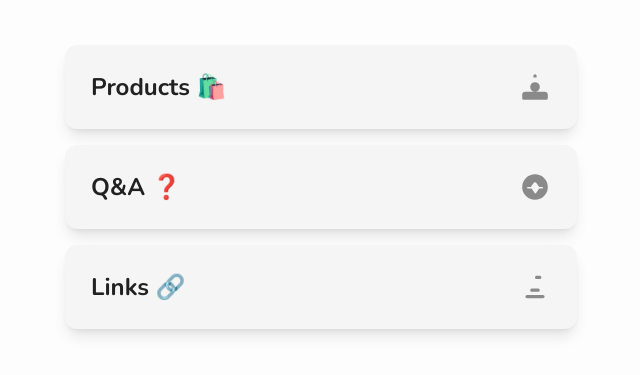
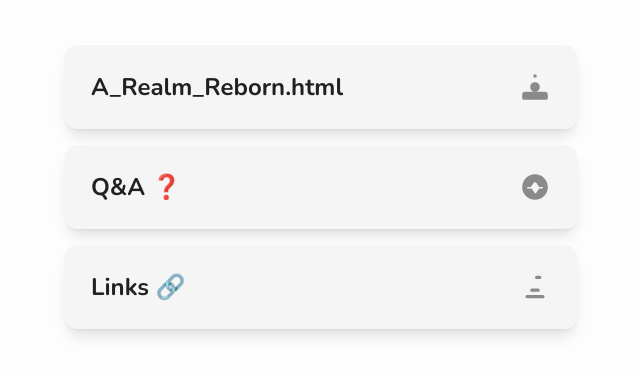
Before and after one commit to Yujin-Reyu/FF14, a plain HTML site: page Main_Page.html in a window 1280 px wide. Shown: the part 287-662 px from the top of the page, without its empty margins (319-959 px from the left). Drawn offline with nearby package versions, Linux system fonts and the light colour scheme.

Commit message:
Update Main_Page.html

```diff
--- a/Main_Page.html
+++ b/Main_Page.html
@@ -45,8 +45,8 @@
 
     <div class="w-full max-w-lg space-y-4">
 
-        <a href="products.html" class="flex items-center justify-between p-6 bg-my-neutral-100 rounded-xl shadow-lg hover:shadow-xl transition-all duration-300 border-2 border-transparent hover:border-my-neutral-300">
-            <h2 class="text-2xl font-bold text-my-neutral-900">Products 🛍️</h2>
+        <a href="A_Realm_Reborn.html.html" class="flex items-center justify-between p-6 bg-my-neutral-100 rounded-xl shadow-lg hover:shadow-xl transition-all duration-300 border-2 border-transparent hover:border-my-neutral-300">
+            <h2 class="text-2xl font-bold text-my-neutral-900">A_Realm_Reborn.html </h2>
             <svg class="w-8 h-8 text-my-neutral-500" fill="currentColor" viewBox="0 0 20 20" xmlns="http://www.w3.org/2000/svg"><path fill-rule="evenodd" d="M10 2a1 1 0 011 1v1h-2V3a1 1 0 011-1zm3 8a3 3 0 11-6 0 3 3 0 016 0zM3 18a1 1 0 01-1-1v-2a2 2 0 012-2h12a2 2 0 012 2v2a1 1 0 01-1 1H3z" clip-rule="evenodd"></path></svg>
         </a>
 
```
